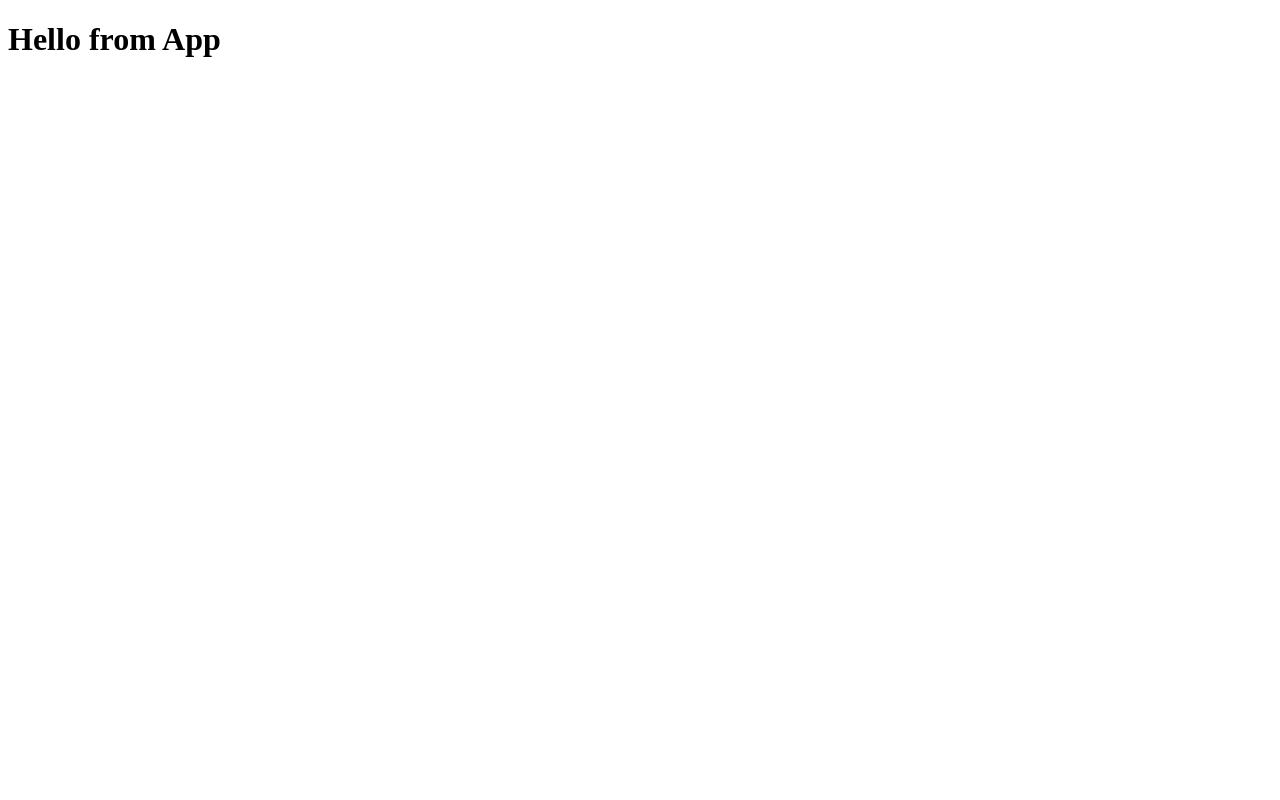
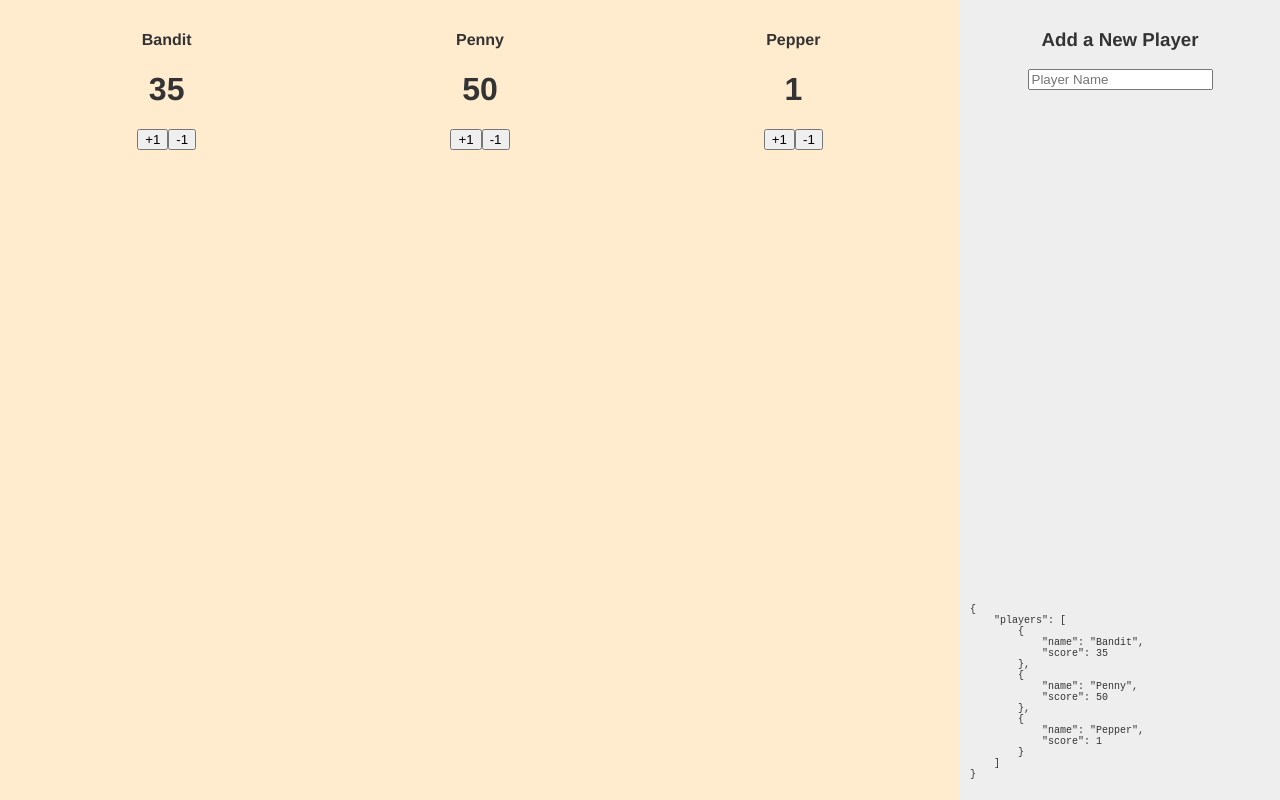
Before and after one commit to joe-alves/skerberd.io, a React (Create React App) app: page / in a window 1280 px wide. Built offline with nearby package versions, Linux system fonts and the light colour scheme.

Commit message:
Ready for lecture

```diff
--- a/src/App.js
+++ b/src/App.js
@@ -1,6 +1,70 @@
+import { useState } from "react";
+
+import Scoreboard from "./components/Skerberd";
+import AddPlayerForm from "./components/AddPlayerForm";
+import CurrentStatePrintOut from "./components/CSPO";
+
 function App() {
+  const [fullApplicationState, setFullApplicationState] = useState({
+    players: [
+      {
+        name: "Bandit",
+        score: 35,
+      },
+      {
+        name: "Penny",
+        score: 50,
+      },
+      {
+        name: "Pepper",
+        score: 1,
+      },
+    ],
+  });
+
+  // State managing functions.
+  // Here be rest operator dragons.
+  const addNewPlayer = (playerName) => {
+    setFullApplicationState({
+      ...fullApplicationState,
+      players: [
+        ...fullApplicationState.players,
+        { name: playerName, score: 0 },
+      ],
+    });
+  };
+  const updateScore = (playerName, newScore) => {
+    const copyOfPlayers = fullApplicationState.players.map((player) => ({
+      ...player,
+    }));
+    const copiedPlayerToUpdate = copyOfPlayers.find(
+      (p) => p.name === playerName
+    );
+    if (!copiedPlayerToUpdate) return;
+    copiedPlayerToUpdate.score = newScore;
+    setFullApplicationState({
+      ...fullApplicationState,
+      players: copyOfPlayers,
+    });
+  };
+
   return (
-    <h1>Hello from App</h1>
+    <div id="app">
+      <div id="scoreboard-container">
+        <Scoreboard
+          playersWithScores={fullApplicationState.players}
+          onScoreUpdate={updateScore}
+        />
+      </div>
+      <div id="other-stuff-container">
+        <div>
+          <AddPlayerForm onAddNewPlayer={addNewPlayer} />
+        </div>
+        <div>
+          <CurrentStatePrintOut state={fullApplicationState} />
+        </div>
+      </div>
+    </div>
   );
 }
 
--- /dev/null
+++ b/src/components/AddPlayerForm.js
@@ -0,0 +1,20 @@
+import { useState } from "react";
+
+const Form = ({ onAddNewPlayer }) => {
+  const [possibleNewPlayerName, setName] = useState("");
+  return (
+    <form id="add-new-player-form" onSubmit={e => {
+        e.preventDefault();
+        onAddNewPlayer(possibleNewPlayerName);
+    }}>
+      <h3>Add a New Player</h3>
+      <input
+        type="text"
+        placeholder="Player Name"
+        onChange={(e) => setName(e.target.value)}
+      />
+    </form>
+  );
+};
+
+export default Form;
--- /dev/null
+++ b/src/components/CSPO.js
@@ -0,0 +1,9 @@
+const CSPO = ({state}) => {
+    return (
+        <pre id="cspo">
+            {JSON.stringify(state, null, 4)}
+        </pre>
+    );
+};
+
+export default CSPO;
--- /dev/null
+++ b/src/components/Counter.js
@@ -0,0 +1,15 @@
+const Counter = ({onIncrement, onDecrement, currentCount}) => {
+    return (
+        <div className="counter">
+            <div className="counter__left-side">
+                <h1>{currentCount}</h1>
+            </div>
+            <div classsName="counter__right-side">
+                <button onClick={onIncrement}>+1</button>
+                <button onClick={onDecrement}>-1</button>
+            </div>
+        </div>
+    );
+};
+
+export default Counter;
--- /dev/null
+++ b/src/components/PlayerScore.js
@@ -0,0 +1,20 @@
+import Counter from "./Counter";
+
+const PlayerScore = ({playerName, playerCurrentScore, onScoreChange}) => {
+    return (
+        <div className="player-score">
+            <h4>{playerName}</h4>
+            <Counter
+                currentCount={playerCurrentScore}
+                onIncrement={() => {
+                    onScoreChange(playerName, playerCurrentScore + 1)
+                }}
+                onDecrement={() => {
+                    onScoreChange(playerName, playerCurrentScore - 1)
+                }}
+            />
+        </div>
+    );
+};
+
+export default PlayerScore;
--- /dev/null
+++ b/src/components/Skerberd.js
@@ -0,0 +1,19 @@
+import PlayerScore from "./PlayerScore";
+
+const Scoreboard = ({onScoreUpdate, playersWithScores}) => {
+    return (
+        <div id="scoreboard">
+            {playersWithScores.map(player => {
+                return <PlayerScore
+                    playerName={player.name}
+                    playerCurrentScore={player.score}
+                    onScoreChange={(playerName, newScore) => {
+                        onScoreUpdate(playerName, newScore);
+                    }}
+                />
+            })}
+        </div>
+    );
+};
+
+export default Scoreboard;
--- a/src/index.css
+++ b/src/index.css
@@ -1 +1,43 @@
 /* TODO Add site wide styles */
+* {
+    box-sizing: border-box; /* Just use this always */
+}
+html,body {
+    font-family: 'Helvetica Neue';
+    color: #333;
+    margin: 0;
+    padding: 0;
+}
+/* Layout styling */
+#app {
+    min-height: 100vh;
+    display: flex;
+}
+#scoreboard-container {
+    width: 75%;
+    padding: 10px;
+    background: rgba(255, 235, 205, 1)
+}
+#other-stuff-container {
+    padding: 10px;
+    background: #EEE;
+    flex-grow: 1;
+}
+/* Scoreboard */
+#scoreboard {
+    display: flex;
+    justify-content: space-around;
+    text-align: center;
+}
+/* Other stuff */
+#other-stuff-container {
+    display: flex;
+    flex-direction: column;
+    justify-content: space-between;
+}
+#add-new-player-form {
+    text-align: center;
+}
+#cspo {
+    font-size: 10px;
+}
```
Also changed, not shown: 1 other file (tests, documents, lock files or other folders).
